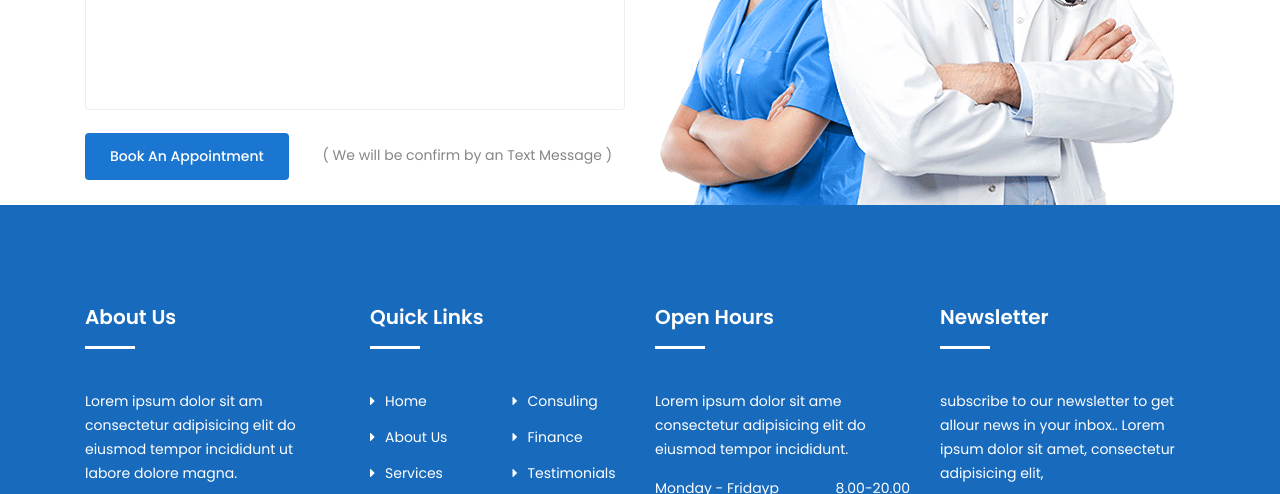
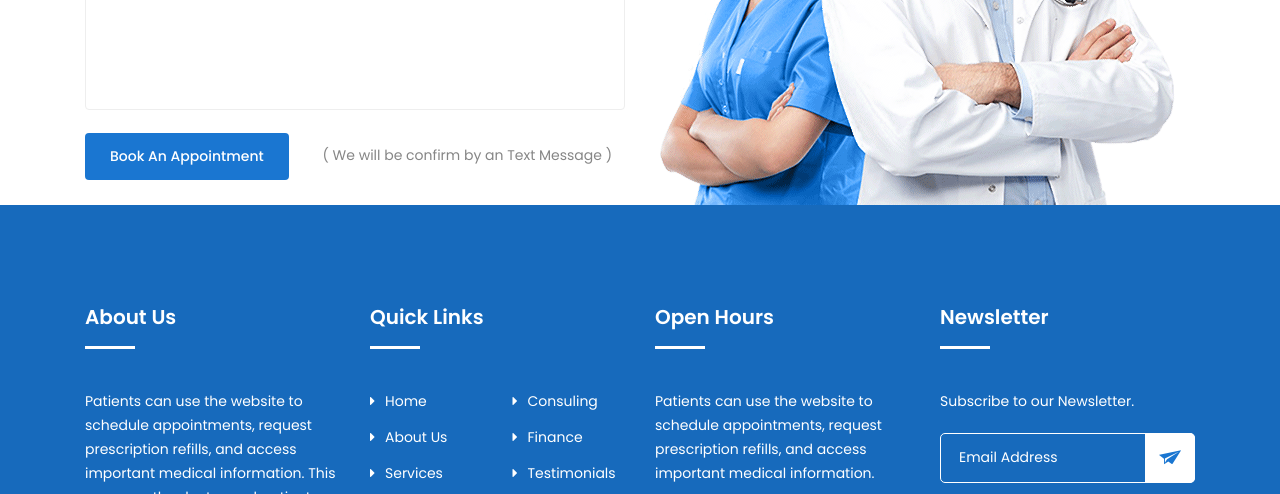
Before and after one commit to komal1121/mediclaim, a plain HTML site: page index.html in a window 1280 px wide. Shown: the part 1396-1890 px from the top of the page. Drawn offline with Linux system fonts and the light colour scheme; a script that the page names is missing.

Commit message:
Changes in footer

```diff
--- a/index.html
+++ b/index.html
@@ -307,7 +307,7 @@
 						<div class="col-lg-3 col-md-6 col-12">
 							<div class="single-footer">
 								<h2>About Us</h2>
-								<p>Lorem ipsum dolor sit am consectetur adipisicing elit do eiusmod tempor incididunt ut labore dolore magna.</p>
+								<p>Patients can use the website to schedule appointments, request prescription refills, and access important medical information. This can save the doctor and patient time, removing the need for phone calls and paperwork.</p>
 								<!-- Social -->
 								<ul class="social">
 									<li><a href="#"><i class="icofont-facebook"></i></a></li>
@@ -347,7 +347,7 @@
 						<div class="col-lg-3 col-md-6 col-12">
 							<div class="single-footer">
 								<h2>Open Hours</h2>
-								<p>Lorem ipsum dolor sit ame consectetur adipisicing elit do eiusmod tempor incididunt.</p>
+								<p>Patients can use the website to schedule appointments, request prescription refills, and access important medical information.</p>
 								<ul class="time-sidual">
 									<li class="day">Monday - Fridayp <span>8.00-20.00</span></li>
 									<li class="day">Saturday <span>9.00-18.30</span></li>
@@ -358,7 +358,7 @@
 						<div class="col-lg-3 col-md-6 col-12">
 							<div class="single-footer">
 								<h2>Newsletter</h2>
-								<p>subscribe to our newsletter to get allour news in your inbox.. Lorem ipsum dolor sit amet, consectetur adipisicing elit,</p>
+								<p>Subscribe to our Newsletter.</p>
 								<form action="mail/mail.php" method="get" target="_blank" class="newsletter-inner">
 									<input name="email" placeholder="Email Address" class="common-input" onfocus="this.placeholder = ''"
 										onblur="this.placeholder = 'Your email address'" required="" type="email">
```
